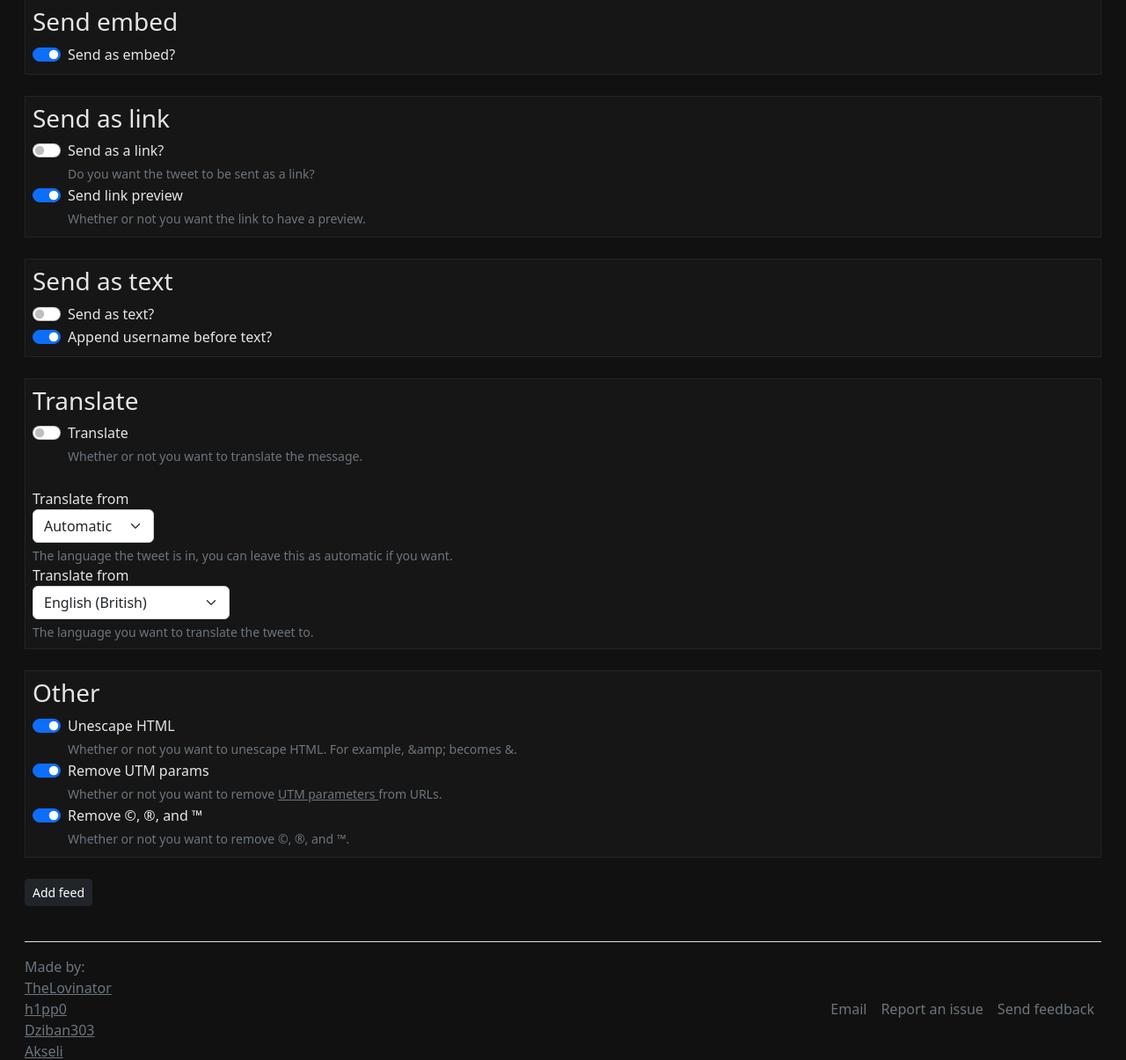
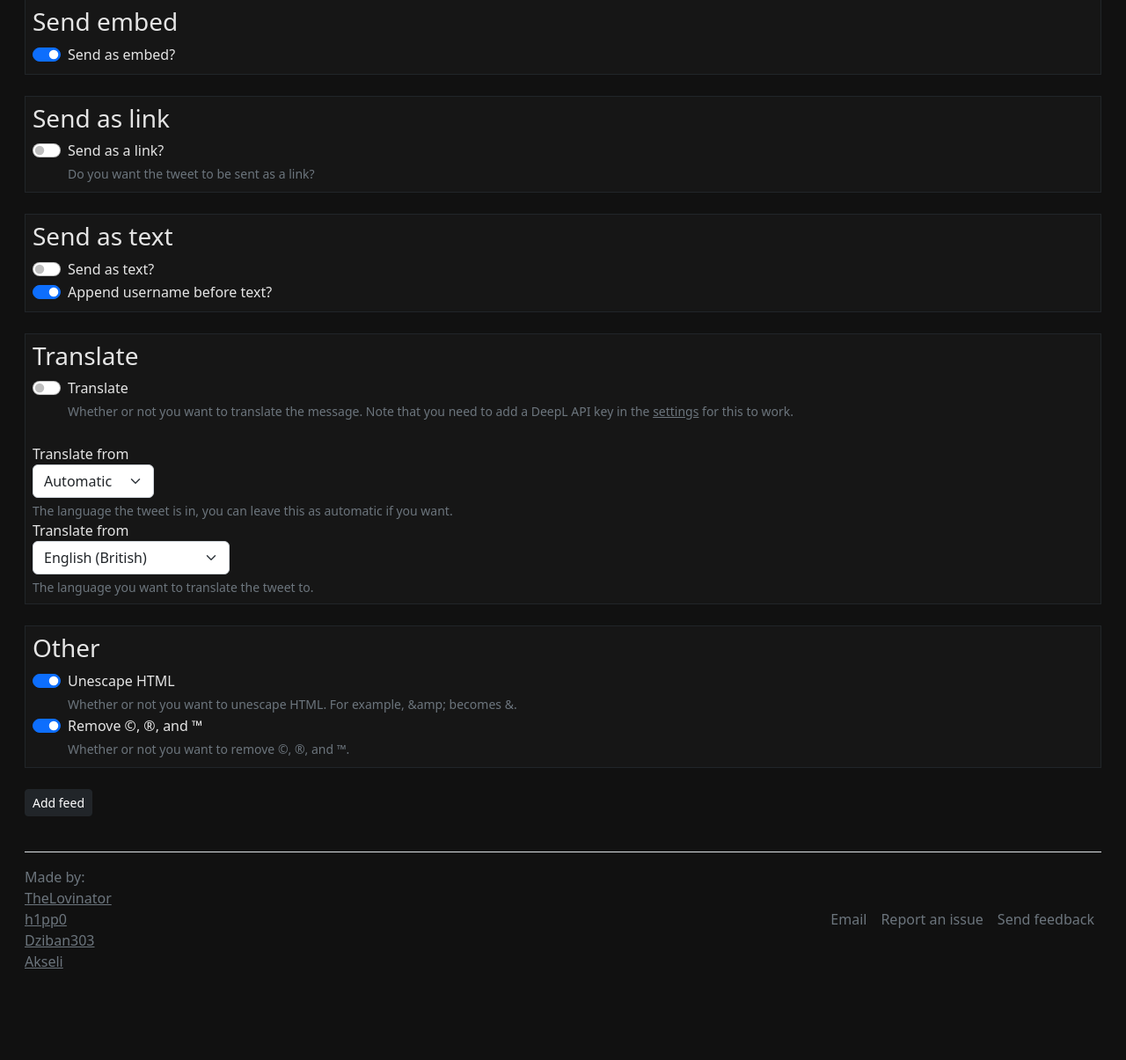
Before and after one commit to TheLovinator1/discord-twitter-webhooks, a FastAPI app: page /add in a window 1280 px wide. Shown: the part 669-1874 px from the top of the page at 88% size. After the commit the page ends 1770 px from the top, so only its background shows below. Run offline with FastAPI, Linux system fonts and the light colour scheme.

Commit message:
Remove remove_utm()

```diff
--- a/discord_twitter_webhooks/_dataclasses.py
+++ b/discord_twitter_webhooks/_dataclasses.py
@@ -20,10 +20,13 @@ class Group:
 
     # What to send
     send_as_embed: bool = True
+
+    # Send as a link to the tweet
     send_as_link: bool = False
-    send_as_link_preview: bool = True
 
+    # Send as the text of the tweet
     send_as_text: bool = False
+    # If we should append the username to the text
     send_as_text_username: bool = True
 
     # Translate settings
@@ -33,7 +36,6 @@ class Group:
 
     # Other settings
     unescape_html: bool = True
-    remove_utm: bool = True
     remove_copyright: bool = True
 
     created_at: str = field(default_factory=lambda: datetime.now(tz=timezone.utc).isoformat())
--- a/discord_twitter_webhooks/main.py
+++ b/discord_twitter_webhooks/main.py
@@ -119,9 +119,7 @@ async def feed(  # noqa: PLR0913, ANN201
     send_as_text_username: Annotated[bool, Form(title="Append username before text?")] = False,
     send_as_embed: Annotated[bool, Form(title="Send Embed?")] = False,
     send_as_link: Annotated[bool, Form(title="Send Only Link?")] = False,
-    send_as_link_preview: Annotated[bool, Form(title="Should the link make a preview?")] = False,
     unescape_html: Annotated[bool, Form(title="Unescape HTML?")] = True,
-    remove_utm: Annotated[bool, Form(title="Remove UTM?")] = True,
     remove_copyright: Annotated[bool, Form(title="Remove Copyright?")] = True,
     translate: Annotated[bool, Form(title="Translate?")] = False,
     translate_from: Annotated[str, Form(title="Translate From")] = "auto",
@@ -153,9 +151,7 @@ async def feed(  # noqa: PLR0913, ANN201
         send_as_text_username=send_as_text_username,
         send_as_embed=send_as_embed,
         send_as_link=send_as_link,
-        send_as_link_preview=send_as_link_preview,
         unescape_html=unescape_html,
-        remove_utm=remove_utm,
         remove_copyright=remove_copyright,
         translate=translate,
         translate_from=translate_from,
--- a/discord_twitter_webhooks/send_to_discord.py
+++ b/discord_twitter_webhooks/send_to_discord.py
@@ -170,11 +170,8 @@ def send_link(entry: Entry | EntryLike, group: Group) -> None:
     # TODO: Change webhook username to the tweeter so we can see who posted it?
     # TODO: Append username and action (tweeted, retweeted, liked) to the webhook username or content?
     # TODO: Add support for changing the Nitter link to the original Twitter link
-    what_to_send = f"{entry.link}"
-    if not group.send_as_link_preview:
-        what_to_send = f"<{entry.link}>"
 
-    send_webhook(DiscordWebhook(url="", content=what_to_send), entry, group)
+    send_webhook(DiscordWebhook(url="", content=f"{entry.link}"), entry, group)
 
 
 def send_to_discord(reader: Reader) -> None:
--- a/discord_twitter_webhooks/templates/add/5_send_link.html
+++ b/discord_twitter_webhooks/templates/add/5_send_link.html
@@ -14,20 +14,4 @@
             Do you want the tweet to be sent as a link?
         </div>
     </div>
-
-    {# Send link preview #}
-    <div class="form-check form-switch">
-        <label class="form-check-label" for="send_as_link_preview">Send link preview</label>
-        <input
-                class="form-check-input"
-                type="checkbox"
-                role="switch"
-                id="send_as_link_preview"
-                name="send_as_link_preview"
-                {% if settings.send_as_link_preview %}checked{% endif %}
-        />
-        <div id="send_as_link_preview_help" class="form-text">
-            Whether or not you want the link to have a preview.
-        </div>
-    </div>
 </div>
--- a/discord_twitter_webhooks/templates/add/6_translate.html
+++ b/discord_twitter_webhooks/templates/add/6_translate.html
@@ -11,7 +11,10 @@
                value="True"
                {% if settings.translate %}checked{% endif %}
         />
-        <div id="translate_help" class="form-text">Whether or not you want to translate the message.</div>
+        <div id="translate_help" class="form-text">Whether or not you want to translate the message. Note that you need
+            to add a DeepL API key in the <a class="text-muted" href="{{ url_for('settings') }}">settings</a> for this
+            to work.
+        </div>
     </div>
     <br/>
 
--- a/discord_twitter_webhooks/templates/add/8_other.html
+++ b/discord_twitter_webhooks/templates/add/8_other.html
@@ -17,24 +17,6 @@
         </div>
     </div>
 
-    {# Remove UTM #}
-    <div class="form-check form-switch">
-        <label class="form-check-label" for="remove_utm">Remove UTM params</label>
-        <input class="form-check-input"
-               type="checkbox"
-               role="switch"
-               id="remove_utm"
-               name="remove_utm"
-               value="True"
-               {% if settings.remove_utm %}checked{% endif %}
-        />
-        <div id="remove_utm_help" class="form-text">
-            Whether or not you want to remove <a class="text-muted"
-                                                 href="https://en.wikipedia.org/wiki/UTM_parameters">UTM parameters </a>
-            from URLs.
-        </div>
-    </div>
-
     {# Remove copyright symbols #}
     <div class="form-check form-switch">
         <label class="form-check-label" for="remove_copyright">Remove &copy;, &reg;, and &trade;</label>
```
Also changed, not shown: discord_twitter_webhooks/tweet_text.py (+0 -7 lines).
